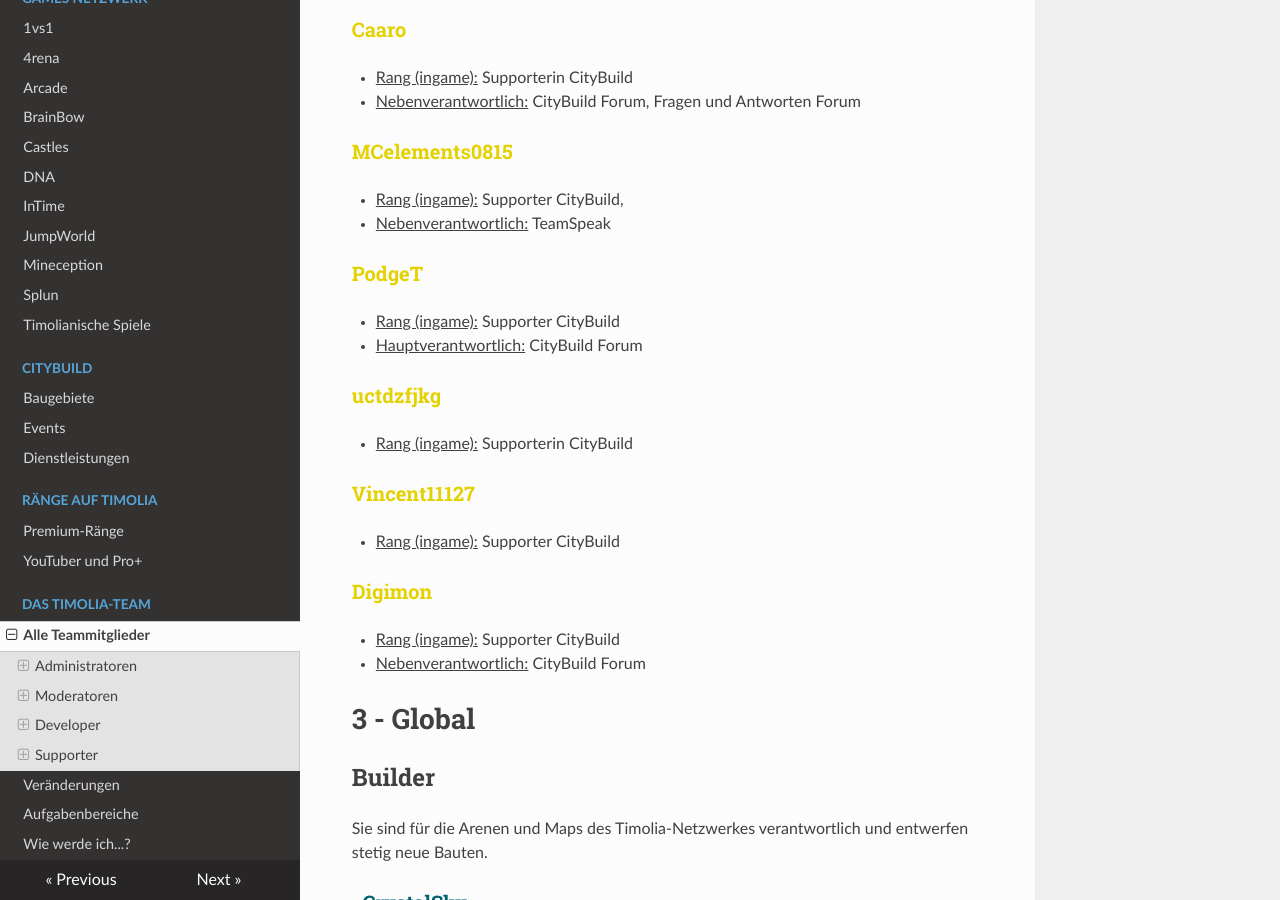
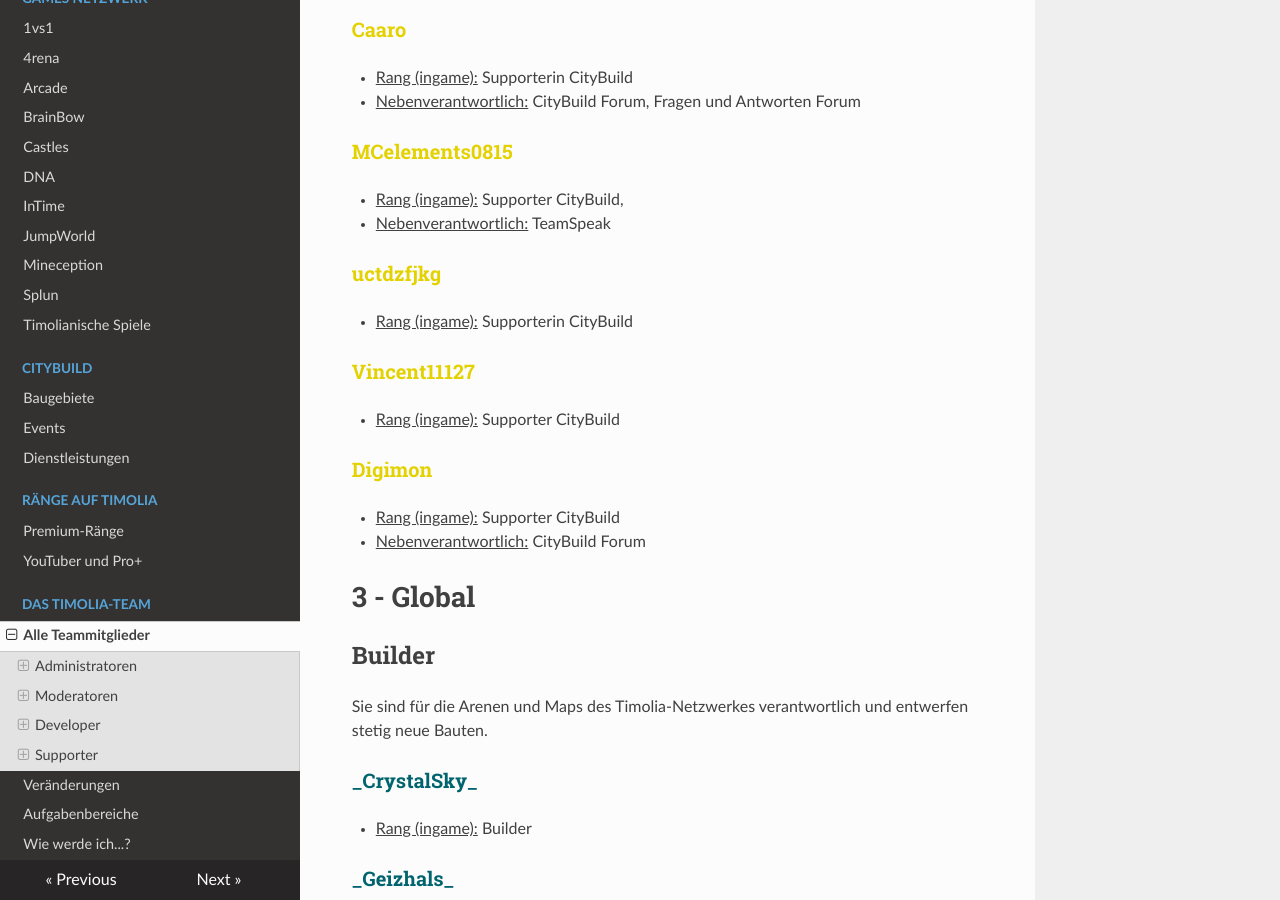
Before and after one commit to TimoliaDE/HowTo, an MkDocs documentation site: the page built from docs/team/members.md, in a window 1280 px wide and 900 px high, scrolled down 11235 px. Built offline with MkDocs 1.6.1, drawn with Linux system fonts in a browser that asks for light colours; nearby versions of some CDN libraries; old or Windows-style settings are respelled for this version of MkDocs.

Commit message:
podget supp -> Expert

```diff
--- a/docs/team/members.md
+++ b/docs/team/members.md
@@ -361,10 +361,6 @@ Sie stehen für alle grundlegenden Fragen und Tickets zur Verfügung und sind di
 - <u>Rang (ingame):</u> Supporter CityBuild,
 - <u>Nebenverantwortlich:</u> TeamSpeak
 
-###<strong><span style="color:#E4D100">PodgeT</span></strong>
-- <u>Rang (ingame):</u> Supporter CityBuild
-- <u>Hauptverantwortlich:</u> CityBuild Forum
-
 ###<strong><span style="color:#E4D100">uctdzfjkg</span></strong>
 - <u>Rang (ingame):</u> Supporterin CityBuild
 
```
Also changed, not shown: docs/team/changes.md (+1 -0 lines).
